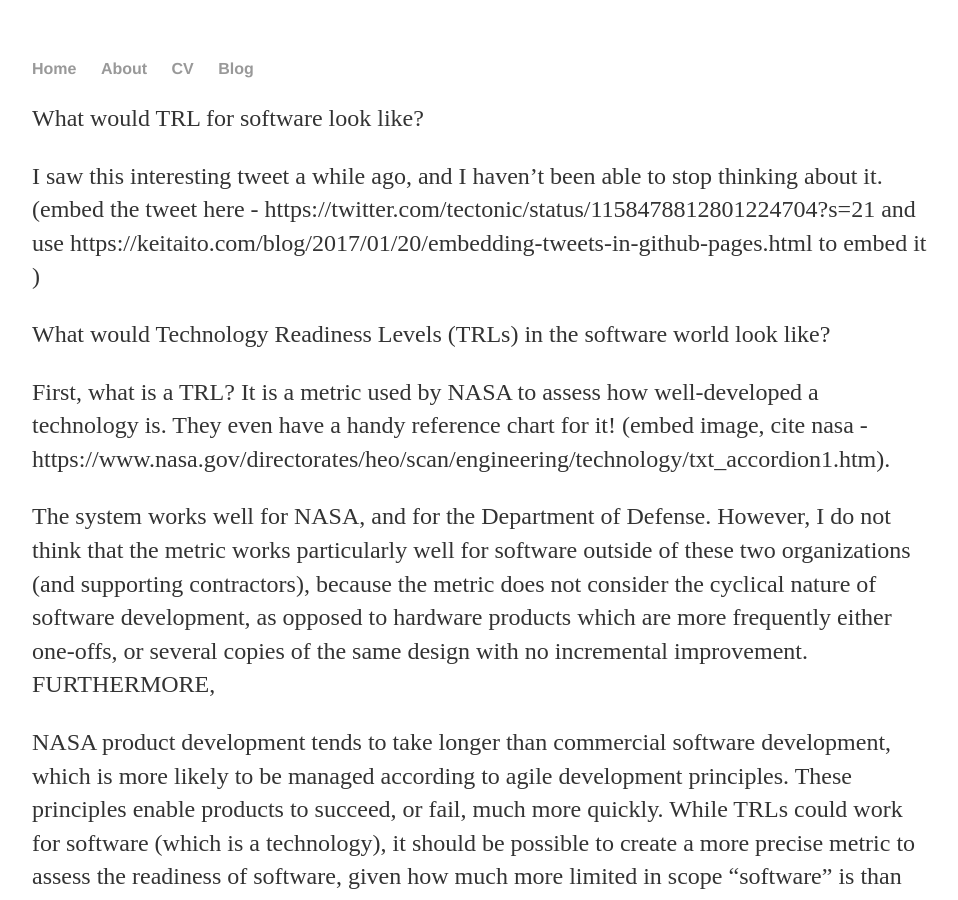
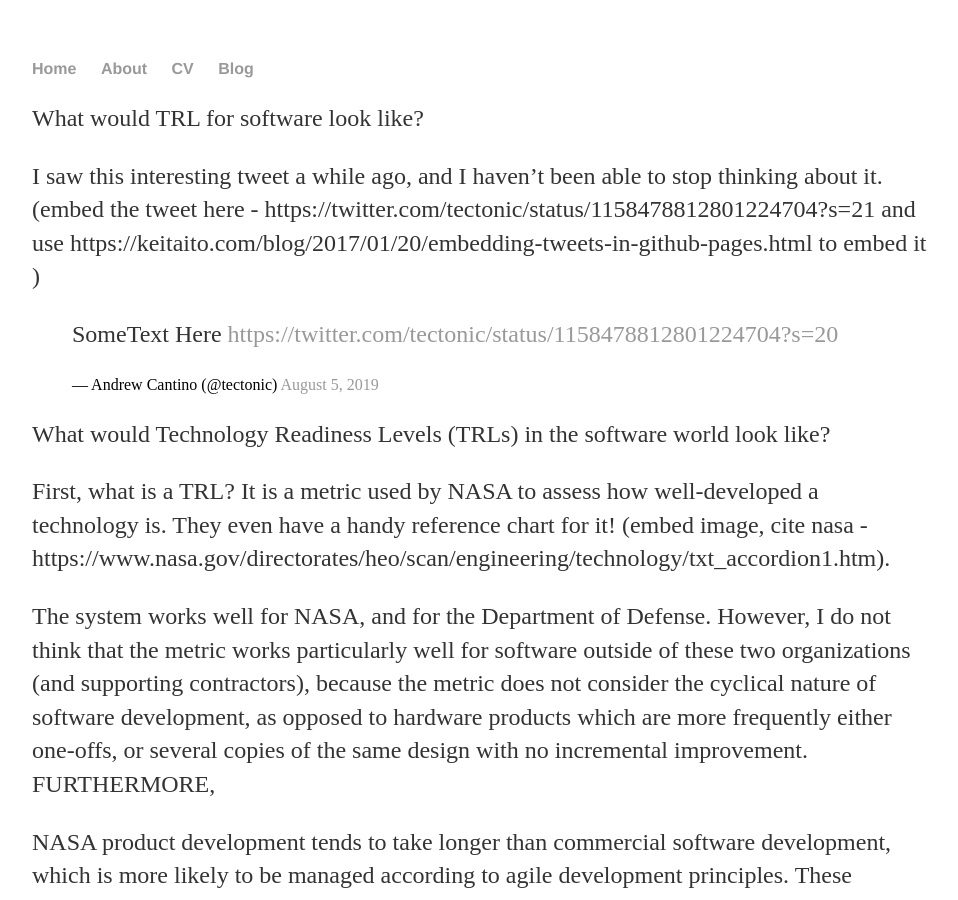
Before and after one commit to aaronpickard/aaronpickard.github.io, a Jekyll site: the page built from Post_Draft_TRL_for_software.md, in a window 1280 px wide and 900 px high. Shown: the whole window, without its empty margins (160-1118 px from the left). Built offline with Jekyll 4.4.1, drawn with Linux system fonts in a browser that asks for light colours; our own code applies the rules of GitHub Pages for plain Markdown files.

Commit message:
Update Post_Draft_TRL_for_software.md
Tried to add tweet

```diff
--- a/Post_Draft_TRL_for_software.md
+++ b/Post_Draft_TRL_for_software.md
@@ -1,6 +1,8 @@
 What would TRL for software look like?
 
 I saw this interesting tweet a while ago, and I haven’t been able to stop thinking about it. (embed the tweet here - https://twitter.com/tectonic/status/1158478812801224704?s=21 and use https://keitaito.com/blog/2017/01/20/embedding-tweets-in-github-pages.html to embed it )
+
+<blockquote class="twitter-tweet" data-lang="en"><p lang="en" dir="ltr">SomeText Here <a href="https://twitter.com/tectonic/status/1158478812801224704?s=20">https://twitter.com/tectonic/status/1158478812801224704?s=20</a></p>&mdash; Andrew Cantino (@tectonic) <a href="https://twitter.com/tectonic/status/1158478812801224704?s=20">August 5, 2019</a></blockquote>
 
 What would Technology Readiness Levels (TRLs) in the software world look like?
 
```
